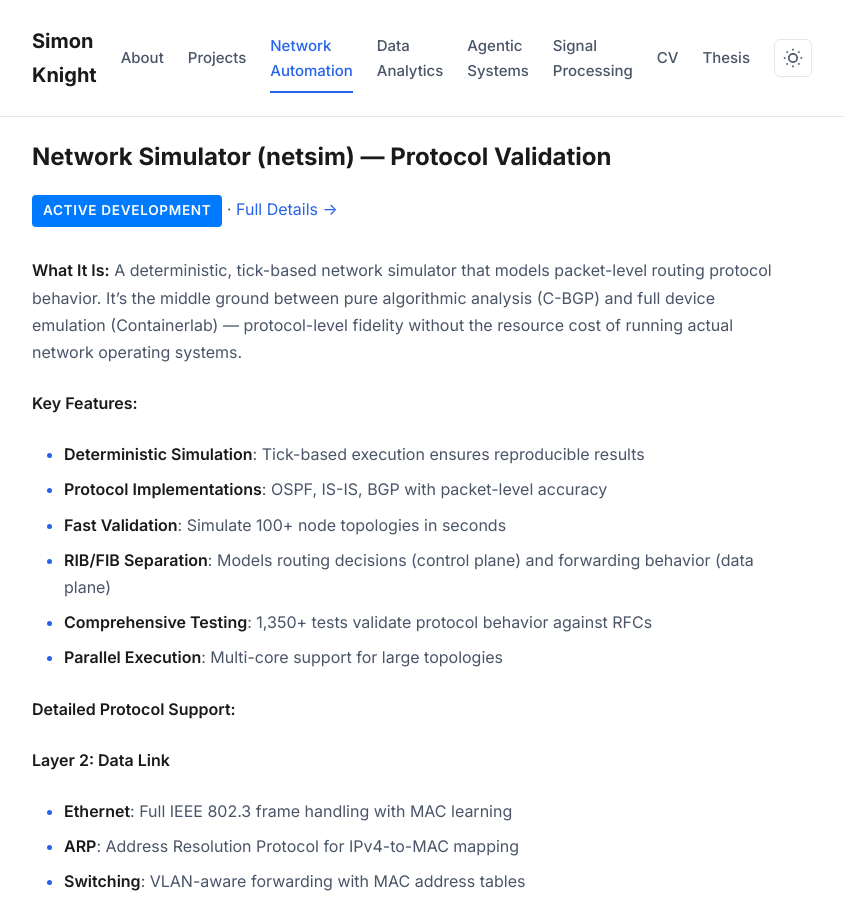
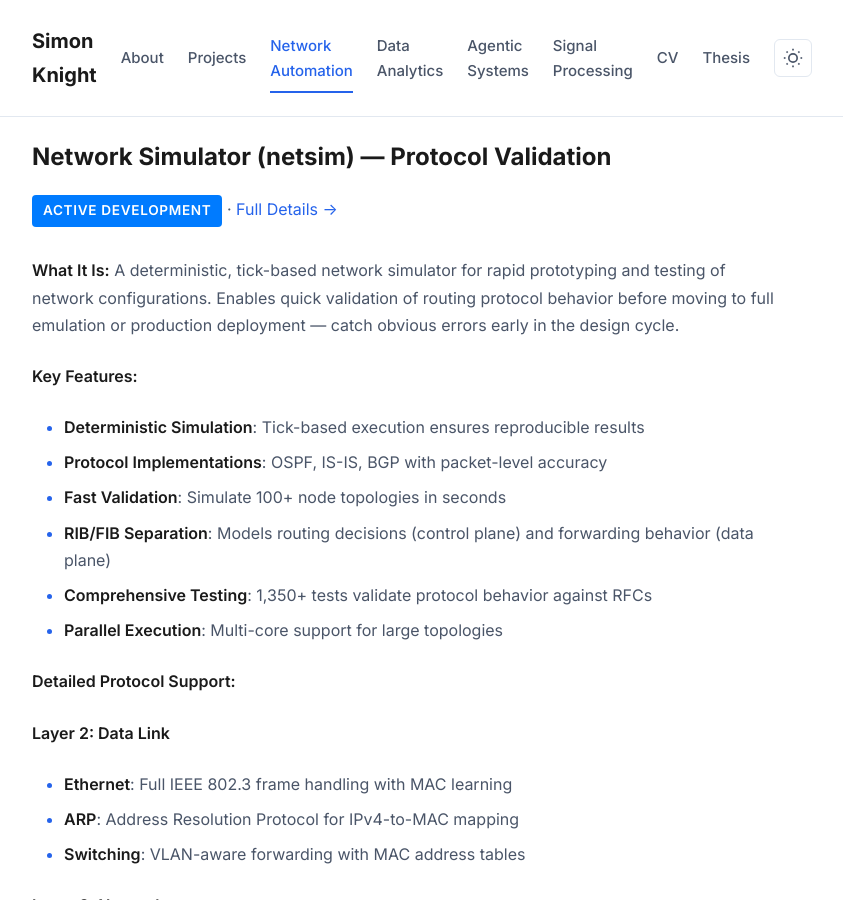
Before and after one commit to sk2/sk2.github.com, a Jekyll site: the page built from network-automation.md, in a window 1280 px wide and 900 px high, scrolled down 5336 px. Shown: the whole window, without its empty margins (232-1075 px from the left). Built offline with Jekyll 4.4.1, drawn with Linux system fonts in a browser that asks for light colours; our own code applies the rules of GitHub Pages for plain Markdown files; some of the changed text lies outside the part shown.

Commit message:
Refocus network simulator messaging on rapid prototyping
Change emphasis from "protocol-level fidelity" to "rapid testing":
- Philosophy section: "Simulation for Rapid Prototyping"
- Main description: Focus on quick validation before full emulation
- Remove claims about fidelity being "sufficient"
- Emphasize catching obvious errors early in design cycle

More honest about simulator's role: fast iteration and smoke testing,
not replacement for full emulation or production validation.

Co-Authored-By: Claude Sonnet 4.5 <noreply@anthropic.com>

```diff
--- a/network-automation.md
+++ b/network-automation.md
@@ -15,7 +15,7 @@ Network engineering traditionally fragments across disconnected tools: design in
 **Core Philosophy:**
 - **Declarative over imperative**: Define *what* the network should do, not *how* to configure it
 - **Type-safe modeling**: Catch errors at design time, not deployment time
-- **Protocol-level fidelity**: Simulate routing protocol behavior, not just connectivity
+- **Rapid iteration**: Quick simulation cycles for testing configuration changes
 - **Performance without compromise**: Rust cores with Python bindings where ergonomics matter
 - **Composable components**: Each tool solves one problem well and integrates cleanly with others
 
@@ -184,7 +184,7 @@ NetVis reads the exported topology and applies advanced layout algorithms, produ
 <span class="status-badge status-active">Active Development</span> · [Full Details →](projects/network-simulator)
 
 **What It Is:**
-A deterministic, tick-based network simulator that models packet-level routing protocol behavior. It's the middle ground between pure algorithmic analysis (C-BGP) and full device emulation (Containerlab) — protocol-level fidelity without the resource cost of running actual network operating systems.
+A deterministic, tick-based network simulator for rapid prototyping and testing of network configurations. Enables quick validation of routing protocol behavior before moving to full emulation or production deployment — catch obvious errors early in the design cycle.
 
 **Key Features:**
 - **Deterministic Simulation**: Tick-based execution ensures reproducible results
@@ -686,8 +686,8 @@ Pydantic models catch topology errors at design time. Invalid node types, missin
 ### Rust for Performance-Critical Paths
 Graph algorithms (path finding, centrality, layout) run in Rust with Python bindings. Engineers get Python ergonomics for modeling, Rust speed for computation.
 
-### Protocols, Not Emulation
-Simulating OSPF/BGP logic is 100x faster than running actual network OS instances. For validation and testing, protocol-level fidelity is sufficient — you don't need a full kernel.
+### Simulation for Rapid Prototyping
+Simulating OSPF/BGP logic is 100x faster than running actual network OS instances. The goal is rapid testing and iteration — catch obvious misconfigurations quickly before moving to full emulation or production testing.
 
 ### Declarative Over Imperative
 Define *what* the network should do (all routers run OSPF, advertise loopbacks) rather than *how* to configure it (87 lines of Cisco IOS commands per router). The compiler handles vendor-specific syntax.
```
